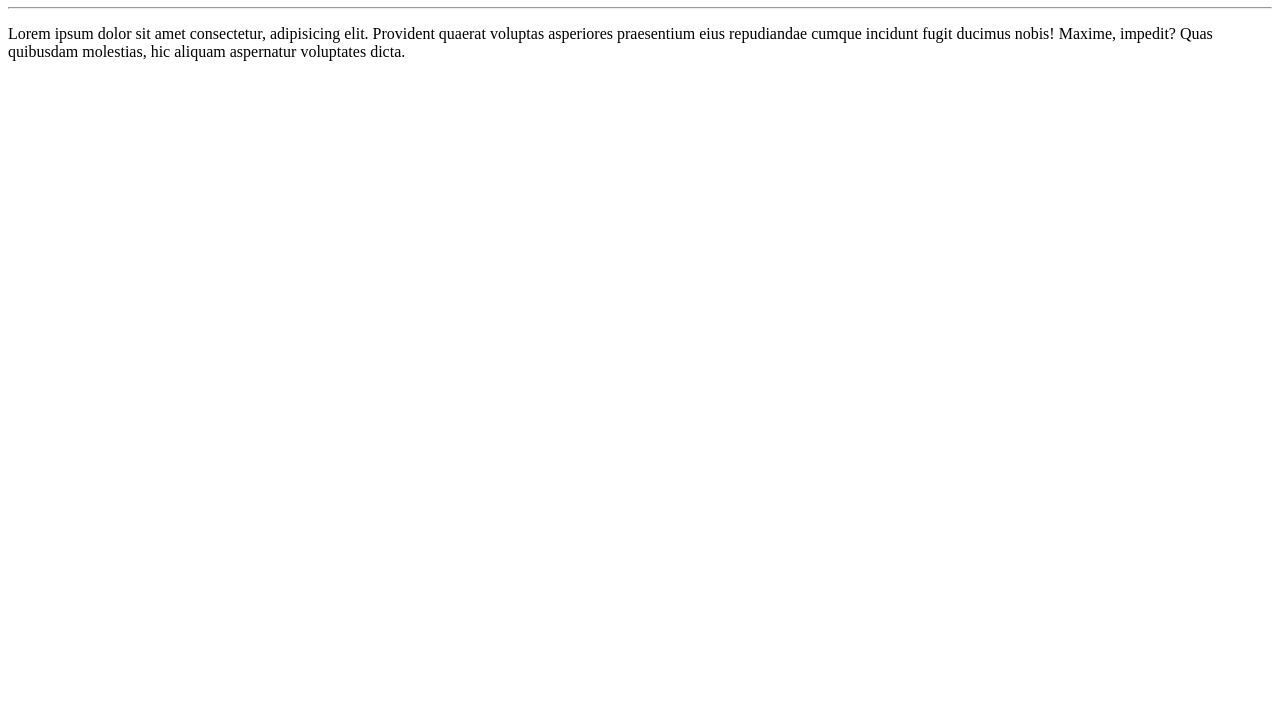
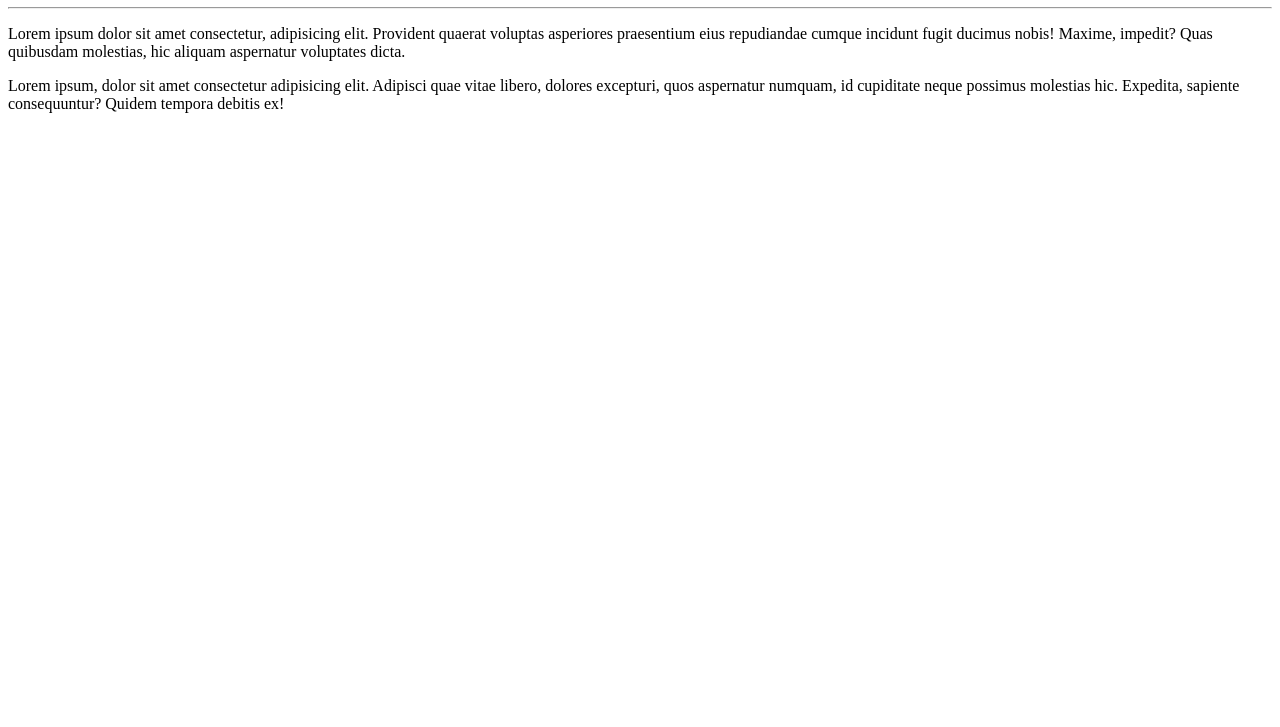
Before and after one commit to HenricleyGuarnieri/GitHub, a plain HTML site: page site-exemplo/index.html in a window 1280 px wide. Shown: the part 73-800 px from the top of the page. Drawn offline with Linux system fonts and the light colour scheme.

Commit message:
adicionei um parágrafo

```diff
--- a/site-exemplo/index.html
+++ b/site-exemplo/index.html
@@ -9,5 +9,6 @@
     <h1>Olá, Mundo!</h1>
     <hr>
     <p>Lorem ipsum dolor sit amet consectetur, adipisicing elit. Provident quaerat voluptas asperiores praesentium eius repudiandae cumque incidunt fugit ducimus nobis! Maxime, impedit? Quas quibusdam molestias, hic aliquam aspernatur voluptates dicta.</p>
+    <p>Lorem ipsum, dolor sit amet consectetur adipisicing elit. Adipisci quae vitae libero, dolores excepturi, quos aspernatur numquam, id cupiditate neque possimus molestias hic. Expedita, sapiente consequuntur? Quidem tempora debitis ex!</p>
 </body>
 </html>
```
